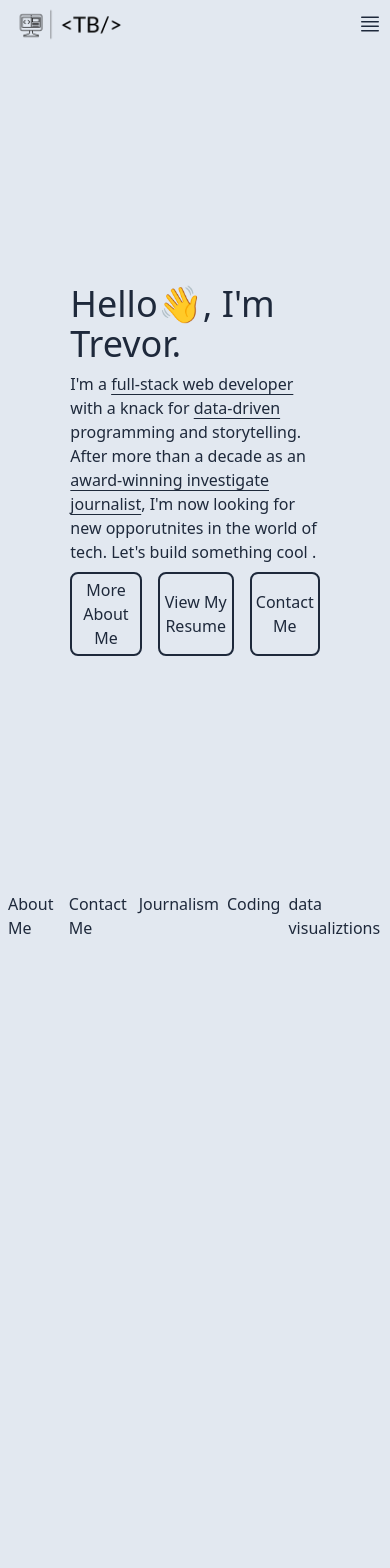
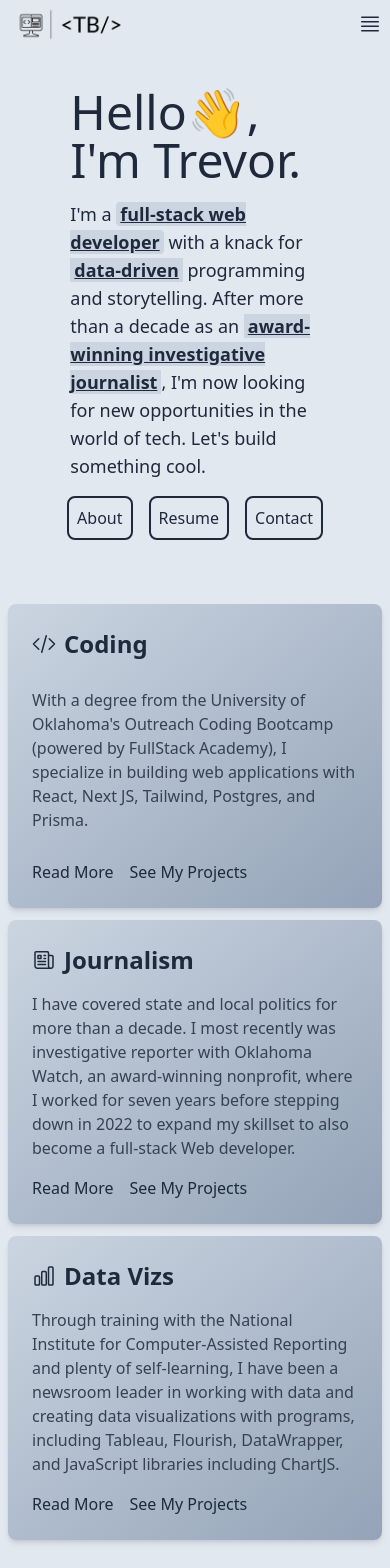
Before and after one commit to tbrown034/my-portfolio, a Next.js app: page / in a window 390 px wide. Shown: the top 1568 px of the page. Before the commit the page ends 940 px from the top, so only its background shows below. Built offline with nearby package versions, Linux system fonts and the light colour scheme.

Commit message:
feat:(home): added cards for coding, journalism, data viz with a title, short description and buttons for read more and see my progress. They are responsive so cols on larger and rows on smallers screens

```diff
--- a/app/Components/Home/Hero.jsx
+++ b/app/Components/Home/Hero.jsx
@@ -1,35 +1,147 @@
+import Link from "next/link";
+
 export default function Home() {
   return (
-    <section className="flex flex-col items-center justify-center min-h-screen">
-      <div className="flex flex-col w-2/3 gap-2">
-        <h1 className="text-4xl">Hello👋, I'm Trevor.</h1>
-
-        <h3>
+    <section className="flex flex-col items-center justify-center min-h-screen py-10">
+      {/* Introduction */}
+      <div className="flex flex-col w-2/3 gap-4 mb-16">
+        <h1 className="text-5xl">Hello👋, I'm Trevor.</h1>
+        <h3 className="text-lg">
           I'm a{" "}
-          <span className="underline text-bold underline-offset-4">
+          <span className="px-1 font-bold underline rounded bg-slate-300">
             full-stack web developer
           </span>{" "}
           with a knack for{" "}
-          <span className="underline text-bold underline-offset-4">
+          <span className="px-1 font-bold underline bg-slate-300">
             data-driven
           </span>{" "}
           programming and storytelling. After more than a decade as an{" "}
-          <span className="underline text-bold underline-offset-4">
-            award-winning investigate journalist
+          <span className="px-1 font-bold underline bg-slate-300">
+            award-winning investigative journalist
           </span>
-          , I'm now looking for new opporutnites in the world of tech. Let's
-          build something cool .
+          , I'm now looking for new opportunities in the world of tech. Let's
+          build something cool.
         </h3>
-        <div className="flex gap-4">
-          <button className="p-1 border-2 rounded-lg border-slate-800 hover:bg-slate-300 active:bg-slate-400">
-            More About Me
+        <div className="flex justify-center gap-4">
+          <button className="p-2 border-2 rounded-lg border-slate-800 hover:bg-slate-300 active:bg-slate-400">
+            About
           </button>
-          <button className="p-1 border-2 rounded-lg hover:bg-slate-300 active:bg-slate-400 border-slate-800">
-            View My Resume
+          <button className="p-2 border-2 rounded-lg hover:bg-slate-300 active:bg-slate-400 border-slate-800">
+            Resume
           </button>
-          <button className="p-1 border-2 rounded-lg hover:bg-slate-300 active:bg-slate-400 border-slate-800">
-            Contact Me
+          <button className="p-2 border-2 rounded-lg hover:bg-slate-300 active:bg-slate-400 border-slate-800">
+            Contact
           </button>
+        </div>
+      </div>
+
+      {/* Cards */}
+      <div className="grid grid-rows-3 gap-3 sm:grid-cols-3">
+        {/* Coding Card */}
+        <div className="flex flex-col justify-between p-6 transition-transform duration-500 transform rounded-lg shadow-md bg-gradient-to-br from-slate-300 to-slate-400 hover:scale-105 hover:shadow-lg">
+          <div className="flex items-center mb-4 space-x-2">
+            <svg
+              xmlns="http://www.w3.org/2000/svg"
+              fill="none"
+              viewBox="0 0 24 24"
+              stroke-width="1.5"
+              stroke="currentColor"
+              class="w-6 h-6"
+            >
+              <path
+                stroke-linecap="round"
+                stroke-linejoin="round"
+                d="M17.25 6.75L22.5 12l-5.25 5.25m-10.5 0L1.5 12l5.25-5.25m7.5-3l-4.5 16.5"
+              />
+            </svg>
+            <h2 className="text-2xl font-semibold">Coding</h2>
+          </div>
+          <p className="text-gray-700">
+            With a degree from the University of Oklahoma's Outreach Coding
+            Bootcamp (powered by FullStack Academy), I specialize in building
+            web applications with React, Next JS, Tailwind, Postgres, and
+            Prisma.
+          </p>
+          <div className="mt-4">
+            <Link href="/" className=" hover:underline">
+              Read More
+            </Link>
+            <Link href="/" className="ml-4 hover:underline">
+              See My Projects
+            </Link>
+          </div>
+        </div>
+
+        {/* Journalism Card */}
+        <div className="p-6 transition-transform duration-500 transform rounded-lg shadow-md bg-gradient-to-br from-slate-300 to-slate-400 hover:scale-105 hover:shadow-lg">
+          <div className="flex items-center mb-4 space-x-2">
+            <svg
+              xmlns="http://www.w3.org/2000/svg"
+              fill="none"
+              viewBox="0 0 24 24"
+              stroke-width="1.5"
+              stroke="currentColor"
+              class="w-6 h-6"
+            >
+              <path
+                stroke-linecap="round"
+                stroke-linejoin="round"
+                d="M12 7.5h1.5m-1.5 3h1.5m-7.5 3h7.5m-7.5 3h7.5m3-9h3.375c.621 0 1.125.504 1.125 1.125V18a2.25 2.25 0 01-2.25 2.25M16.5 7.5V18a2.25 2.25 0 002.25 2.25M16.5 7.5V4.875c0-.621-.504-1.125-1.125-1.125H4.125C3.504 3.75 3 4.254 3 4.875V18a2.25 2.25 0 002.25 2.25h13.5M6 7.5h3v3H6v-3z"
+              />
+            </svg>
+            <h2 className="text-2xl font-semibold">Journalism</h2>
+          </div>
+          <p className="text-gray-700">
+            I have covered state and local politics for more than a decade. I
+            most recently was investigative reporter with Oklahoma Watch, an
+            award-winning nonprofit, where I worked for seven years before
+            stepping down in 2022 to expand my skillset to also become a
+            full-stack Web developer.
+          </p>
+          <div className="mt-4">
+            <Link href="/" className="hover:underline">
+              Read More
+            </Link>
+            <Link href="/" className="ml-4 hover:underline">
+              See My Projects
+            </Link>
+          </div>
+        </div>
+
+        {/* Data Viz Card */}
+        <div className="flex flex-col justify-between p-6 transition-transform duration-500 transform rounded-lg shadow-md bg-gradient-to-br from-slate-300 to-slate-400 hover:scale-105 hover:shadow-lg">
+          <div className="flex items-center mb-4 space-x-2">
+            <svg
+              xmlns="http://www.w3.org/2000/svg"
+              fill="none"
+              viewBox="0 0 24 24"
+              stroke-width="1.5"
+              stroke="currentColor"
+              class="w-6 h-6"
+            >
+              <path
+                stroke-linecap="round"
+                stroke-linejoin="round"
+                d="M3 13.125C3 12.504 3.504 12 4.125 12h2.25c.621 0 1.125.504 1.125 1.125v6.75C7.5 20.496 6.996 21 6.375 21h-2.25A1.125 1.125 0 013 19.875v-6.75zM9.75 8.625c0-.621.504-1.125 1.125-1.125h2.25c.621 0 1.125.504 1.125 1.125v11.25c0 .621-.504 1.125-1.125 1.125h-2.25a1.125 1.125 0 01-1.125-1.125V8.625zM16.5 4.125c0-.621.504-1.125 1.125-1.125h2.25C20.496 3 21 3.504 21 4.125v15.75c0 .621-.504 1.125-1.125 1.125h-2.25a1.125 1.125 0 01-1.125-1.125V4.125z"
+              />
+            </svg>
+            <h2 className="text-2xl font-semibold">Data Vizs</h2>
+          </div>
+          <p className="text-gray-700">
+            Through training with the National Institute for Computer-Assisted
+            Reporting and plenty of self-learning, I have been a newsroom leader
+            in working with data and creating data visualizations with programs,
+            including Tableau, Flourish, DataWrapper, and JavaScript libraries
+            including ChartJS.
+          </p>
+          <div className="mt-4">
+            <Link href="/" className="text-indigio-600 hover:underline">
+              Read More
+            </Link>
+            <Link href="/" className="ml-4 text-indigio-600 hover:underline">
+              See My Projects
+            </Link>
+          </div>
         </div>
       </div>
     </section>
```
